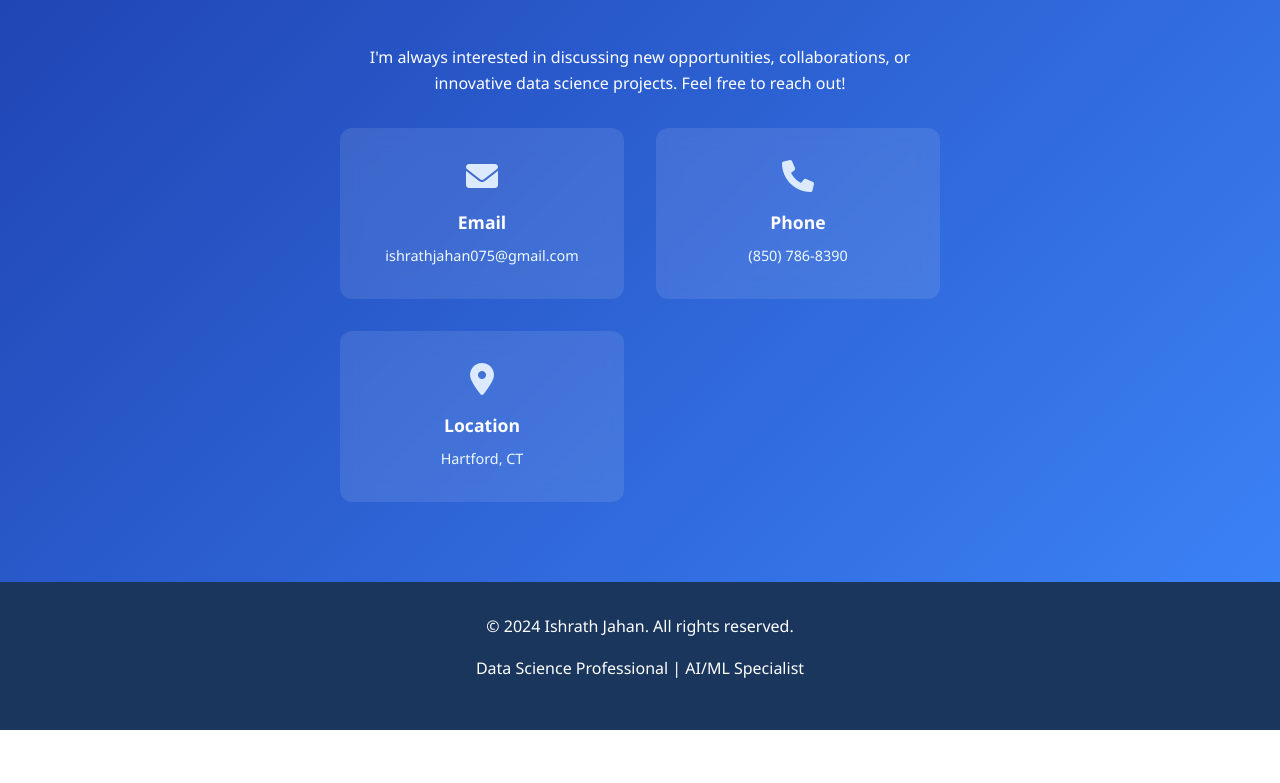
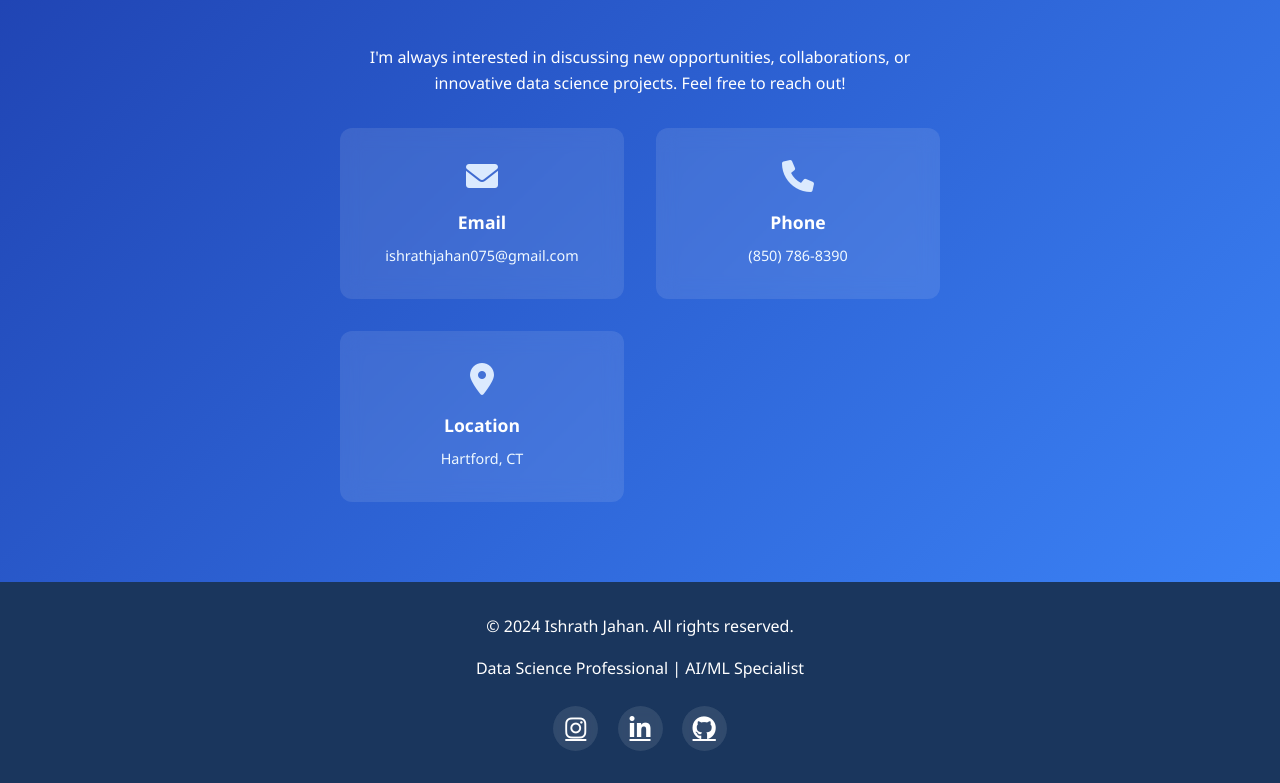
Before and after one commit to Ishrath57/ishrath.github.io, a plain HTML site: page index.html in a window 1280 px wide. Shown: the part 6955-7738 px from the top of the page. Before the commit the page ends 7685 px from the top, so only its background shows below. Drawn offline with Linux system fonts and the light colour scheme.

Commit message:
Updated portfolio

```diff
--- a/index.html
+++ b/index.html
@@ -368,11 +368,24 @@
 
     <!-- Footer -->
     <footer class="footer">
-        <div class="container">
-            <p>&copy; 2024 Ishrath Jahan. All rights reserved.</p>
-            <p>Data Science Professional | AI/ML Specialist</p>
+    <div class="container">
+        <p>&copy; 2024 Ishrath Jahan. All rights reserved.</p>
+        <p>Data Science Professional | AI/ML Specialist</p>
+
+        <!-- Social Media Icons -->
+        <div class="social-links">
+            <a href="https://www.instagram.com/ishrathjahan557" class="social-link" target="_blank" title="Instagram">
+                <i class="fab fa-instagram"></i>
+            </a>
+            <a href="https://www.linkedin.com/in/ishrath-jahan-852665288" class="social-link" target="_blank" title="LinkedIn">
+                <i class="fab fa-linkedin-in"></i>
+            </a>
+            <a href="https://github.com/ishrath57" class="social-link" target="_blank" title="GitHub">
+                <i class="fab fa-github"></i>
+            </a>
         </div>
-    </footer>
+    </div>
+</footer>
 
     <script src="script.js"></script>
 </body>
--- a/styles.css
+++ b/styles.css
@@ -549,18 +549,37 @@ section {
 .social-links {
     display: flex;
     justify-content: center;
-    gap: 1rem;
+    gap: 1.2rem;
+    margin-top: 1.5rem;
+    flex-wrap: wrap;
 }
 
 .social-link {
     color: #ffffff;
     font-size: 1.5rem;
-    transition: color 0.3s ease;
+    width: 45px;
+    height: 45px;
+    display: flex;
+    align-items: center;
+    justify-content: center;
+    background: rgba(255, 255, 255, 0.1);
+    border-radius: 50%;
+    transition: all 0.3s ease;
+    backdrop-filter: blur(5px);
 }
 
 .social-link:hover {
-    color: #93c5fd;
+    transform: translateY(-4px);
+    background: rgba(255, 255, 255, 0.25);
+    box-shadow: 0 6px 12px rgba(0, 0, 0, 0.2);
 }
+
+/* Brand Colors on Hover */
+.social-link[href*="instagram"]:hover { color: #E4405F; }
+.social-link[href*="facebook"]:hover  { color: #1877F2; }
+.social-link[href*="linkedin"]:hover  { color: #0A66C2; }
+.social-link[href*="twitter"]:hover   { color: #1DA1F2; }
+.social-link[href*="github"]:hover    { color: #ffffff; }
 
 /* Responsive Design */
 @media screen and (max-width: 768px) {
```
